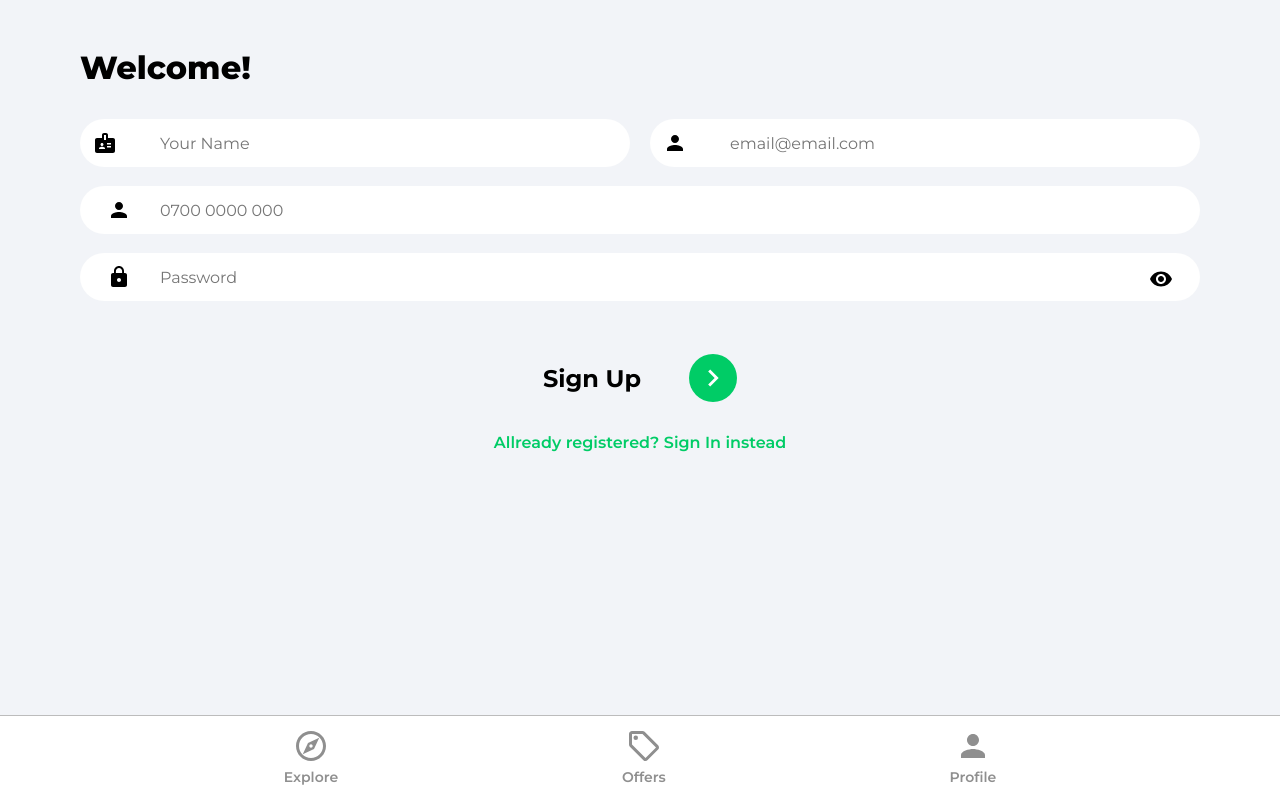
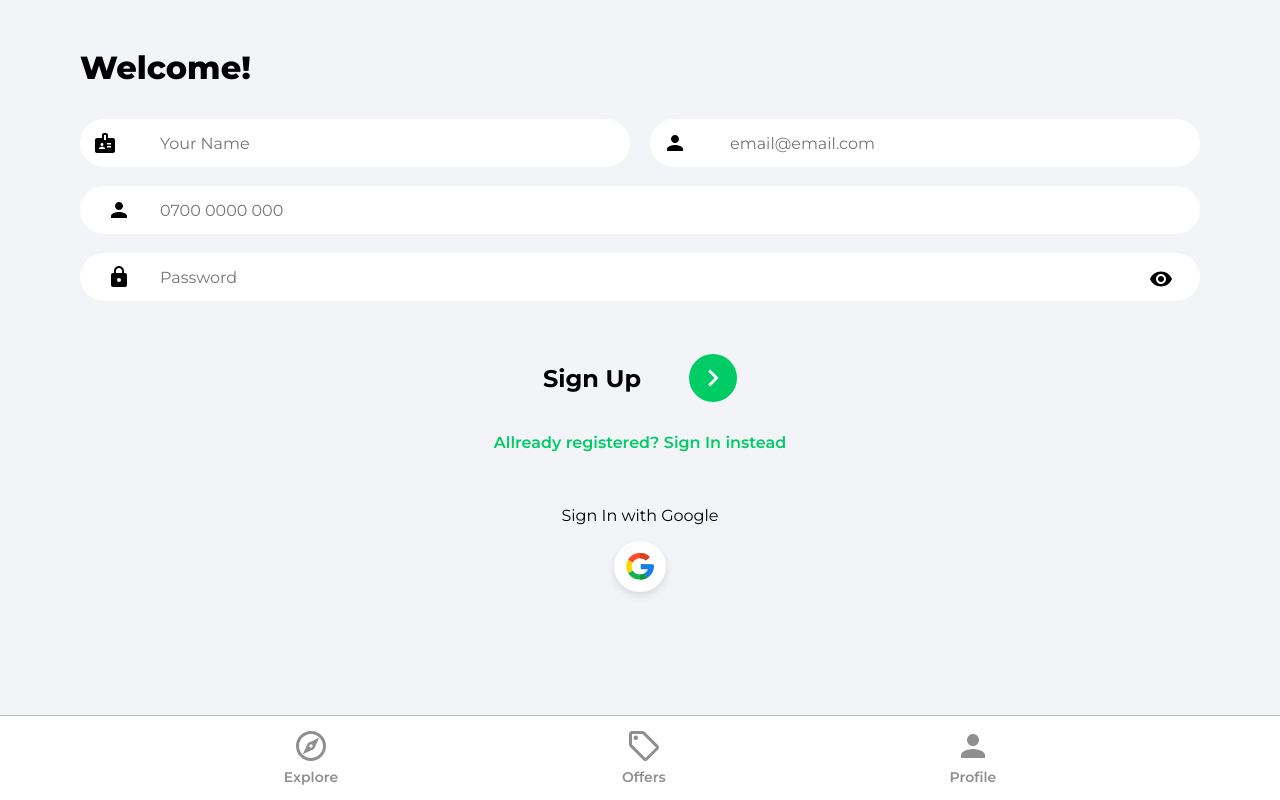
Before and after one commit to Olixfills/homz, a React (Create React App) app: page /signup in a window 1280 px wide. Built offline with nearby package versions, Linux system fonts and the light colour scheme.

Commit message:
google OAuth on signUp page

```diff
--- a/src/pages/SignUp.jsx
+++ b/src/pages/SignUp.jsx
@@ -7,6 +7,7 @@ import {db} from '../firebase.config'
 import { ReactComponent as ArrowRightIcon } from "../assets/svg/keyboardArrowRightIcon.svg";
 import visibilityIcon from "../assets/svg/visibilityIcon.svg";
 import { toast } from 'react-toastify';
+import OAuth from "../components/OAuth";
 
 const SignUp = () => {
   const [showPassword, setShowPassword] = useState(false);
@@ -139,6 +140,7 @@ const SignUp = () => {
         <Link to="/login" className="registerLink">
           Allready registered? Sign In instead
         </Link>
+        <OAuth />
       </div>
     </>
   );
```
